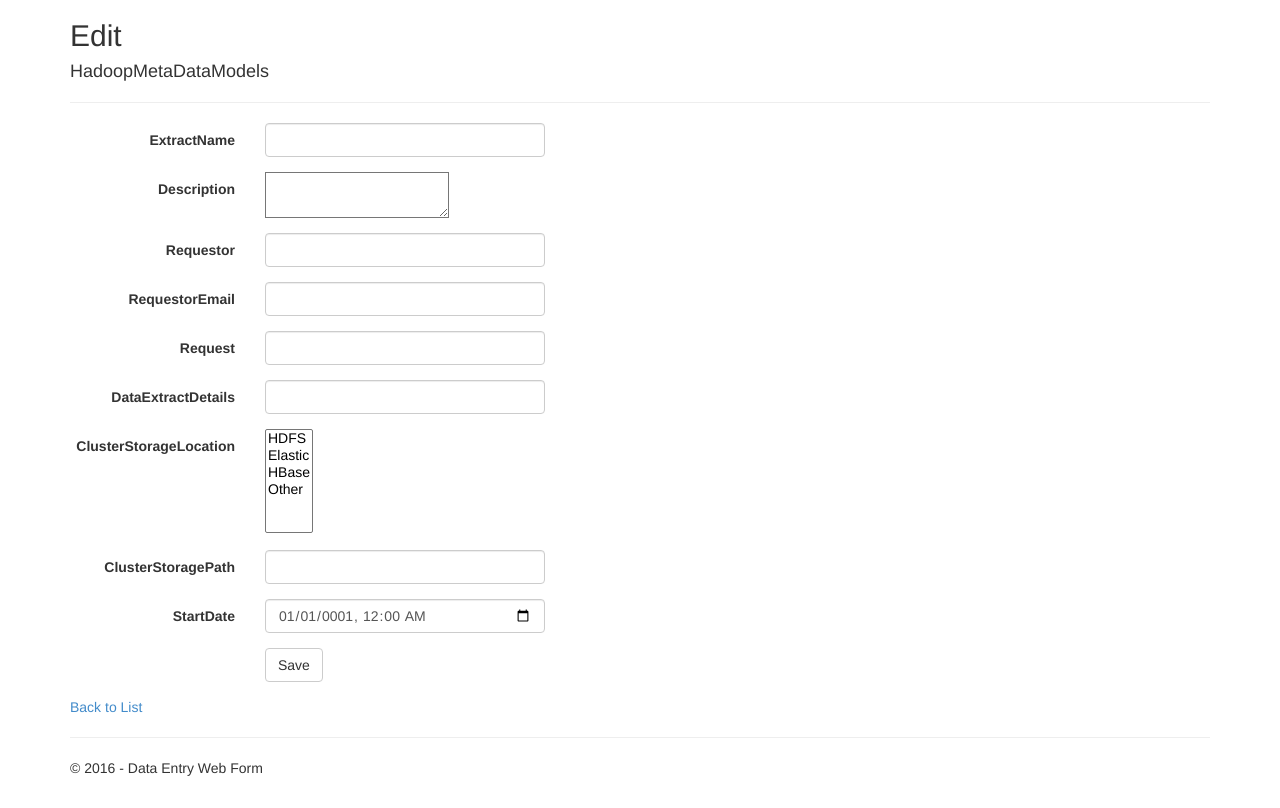
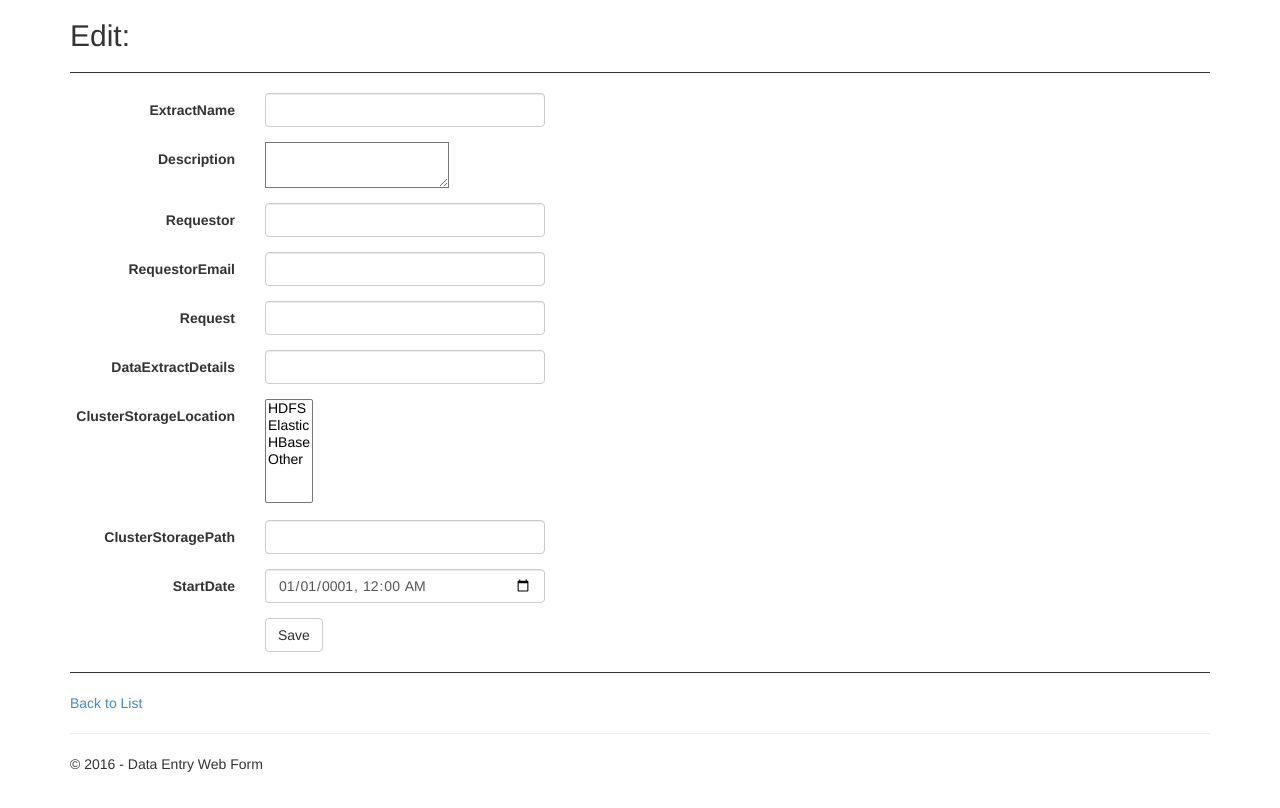
Before and after one commit to tjdurant/DataEntryWebForm, an ASP.NET MVC app: template DataEntryWebForm/Views/DataEntry/Edit.cshtml in a window 1280 px wide. Shown: the part 51-859 px from the top of the page. After the commit the page ends 823 px from the top, so only its background shows below. Run offline with ASP.NET Core 8 and stand-ins for ASP.NET MVC 5, Linux system fonts and the light colour scheme; the template is opened without the code that fills it, so the values that code supplies are empty; the project's own start-up code is not run, and a stand-in starts its controllers and pages; some libraries are stand-ins or nearby versions.

Commit message:
added dark lines for separation

```diff
--- a/DataEntryWebForm/Views/DataEntry/Create.cshtml
+++ b/DataEntryWebForm/Views/DataEntry/Create.cshtml
@@ -14,7 +14,7 @@
 
     <div class="form-horizontal">
         <h4>Hadoop Meta-data Entry</h4>
-        <hr />
+        <hr style="height:1px; border:none; color:#333; background-color:#333;" />
 
         <div class="form-group">
             @Html.LabelFor(model => model.ExtractName, htmlAttributes: new { @class = "control-label col-md-2" })
@@ -93,6 +93,7 @@
                 <input type="submit" value="Create" class="btn btn-default" />
             </div>
         </div>
+        <hr style="height:1px; border:none; color:#333; background-color:#333;" />
     </div>
 }
 
--- a/DataEntryWebForm/Views/DataEntry/Details.cshtml
+++ b/DataEntryWebForm/Views/DataEntry/Details.cshtml
@@ -7,8 +7,7 @@
 <h2>Details For: @Html.DisplayFor(model => model.ExtractName)</h2>
 
 <div>
-
-    <hr />
+    <hr style="height:1px; border:none; color:#333; background-color:#333;" />
     <dl class="dl-horizontal">
         <dt>@Html.DisplayNameFor(model => model.ExtractName)</dt>
         <dd>@Html.DisplayFor(model => model.ExtractName)</dd>
@@ -40,6 +39,7 @@
         <dd>@Html.DisplayFor(model => model.StartDate)</dd>
 
     </dl>
+    <hr style="height:1px; border:none; color:#333; background-color:#333;" />
 </div>
 <p>
     @Html.ActionLink("Edit", "Edit", new { id = Model.Id }) |
--- a/DataEntryWebForm/Views/DataEntry/Edit.cshtml
+++ b/DataEntryWebForm/Views/DataEntry/Edit.cshtml
@@ -5,7 +5,7 @@
     ViewBag.Title = "Edit";
 }
 
-<h2>Edit</h2>
+<h2>Edit: @Html.DisplayFor(model => model.ExtractName)</h2>
 <script src="~/Scripts/ckeditor/ckeditor.js"></script>
 
 @using (Html.BeginForm())
@@ -13,8 +13,8 @@
     @Html.AntiForgeryToken()
 
     <div class="form-horizontal">
-        <h4>HadoopMetaDataModels</h4>
-        <hr />
+
+        <hr style="height:1px; border:none; color:#333; background-color:#333;" />
         @Html.ValidationSummary(true, "", new { @class = "text-danger" })
         @Html.HiddenFor(model => model.Id)
 
@@ -95,6 +95,7 @@
                 <input type="submit" value="Save" class="btn btn-default" />
             </div>
         </div>
+        <hr style="height:1px; border:none; color:#333; background-color:#333;" />
     </div>
 }
 
--- a/DataEntryWebForm/Views/DataEntry/Index.cshtml
+++ b/DataEntryWebForm/Views/DataEntry/Index.cshtml
@@ -3,6 +3,7 @@
 @{
     ViewBag.Title = "All of the data";
 }
+
 
 
 <div class="container-fluid">
--- a/DataEntryWebForm/Views/DataEntry/Search.cshtml
+++ b/DataEntryWebForm/Views/DataEntry/Search.cshtml
@@ -12,7 +12,7 @@
     @Html.AntiForgeryToken()
 
     <div class="form-horizontal">
-        <hr />
+        <hr style="height:1px; border:none; color:#333; background-color:#333;" />
         @Html.ValidationSummary(true, "", new { @class = "text-danger" })
 
 
```
